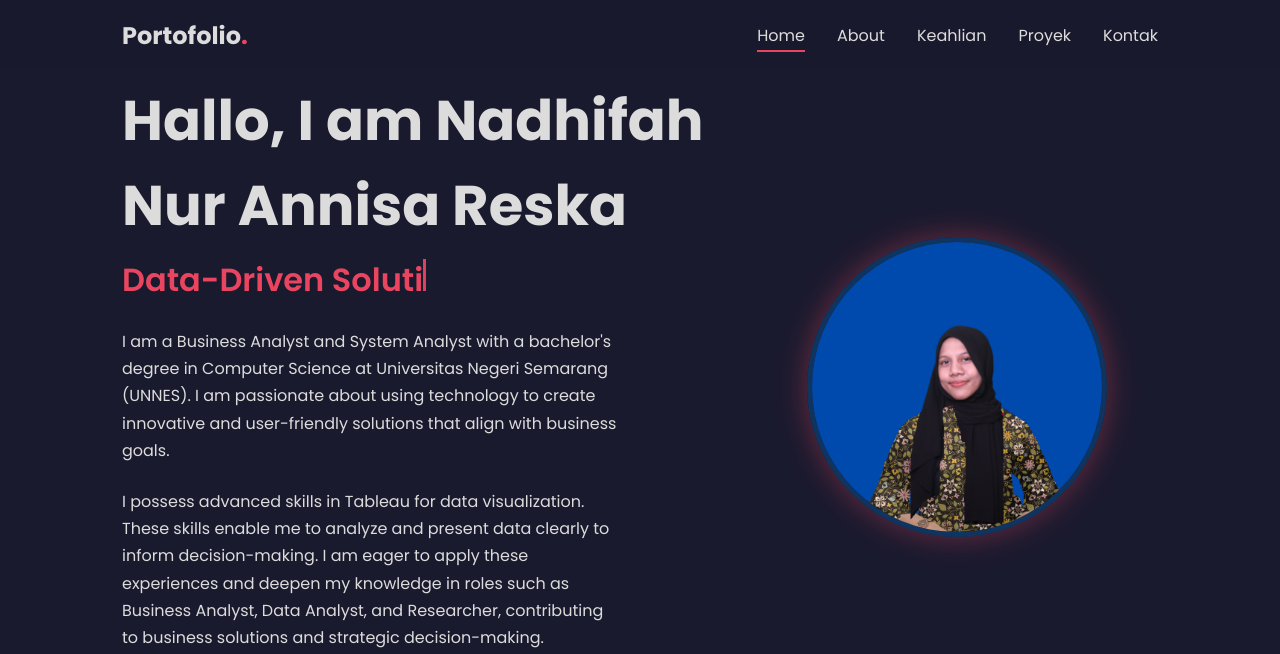
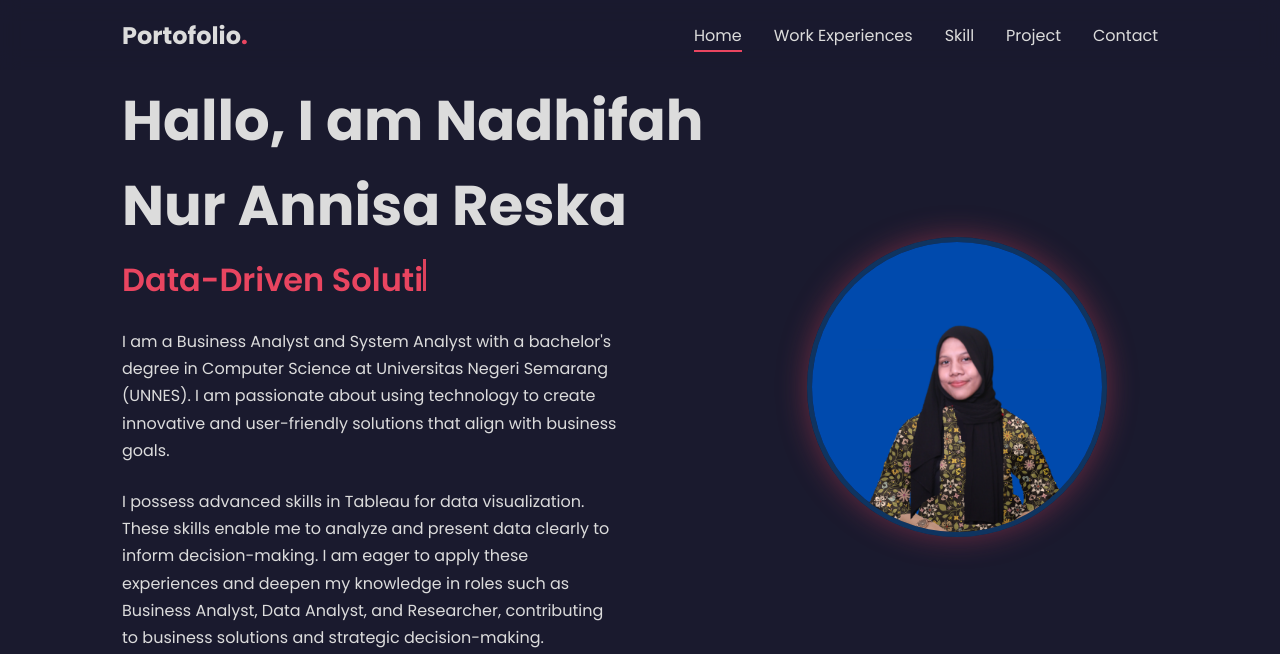
Before and after one commit to Nadhifahreska/PortofolioNadhifa, a plain HTML site: page portofolio.html in a window 1280 px wide. Shown: the top 654 px of the page. Drawn offline with Linux system fonts and the light colour scheme.

Commit message:
rename navbar.html

```diff
--- a/portofolio.html
+++ b/portofolio.html
@@ -23,10 +23,10 @@
             </div>
             <ul class="nav-links">
                 <li><a href="#hero" class="active">Home</a></li>
-                <li><a href="#about">About</a></li>
-                <li><a href="#skills">Keahlian</a></li>
-                <li><a href="#projects">Proyek</a></li>
-                <li><a href="#contact">Kontak</a></li>
+                <li><a href="#about">Work Experiences</a></li>
+                <li><a href="#skills">Skill</a></li>
+                <li><a href="#projects">Project</a></li>
+                <li><a href="#contact">Contact</a></li>
             </ul>
         </nav>
     </header>
```
